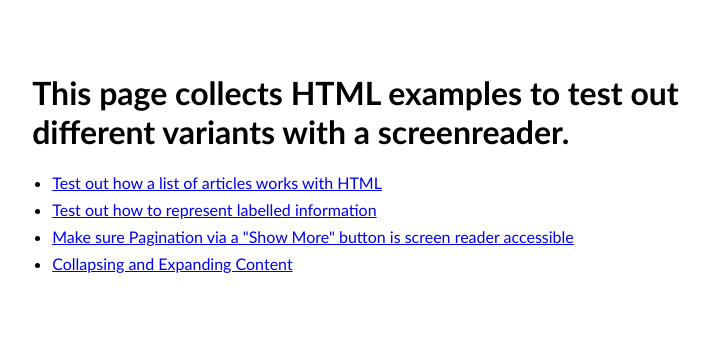
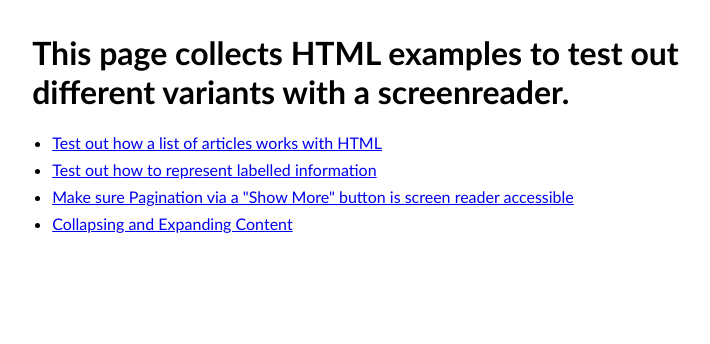
Before and after one commit to joyheron/a11y-playground, a plain HTML site: page index.html in a window 1280 px wide. Shown: the whole page, without its empty margins (283-993 px from the left). Drawn offline with Linux system fonts and the light colour scheme.

Commit message:
tweak body padding

```diff
--- a/joy.css
+++ b/joy.css
@@ -11,7 +11,7 @@ body {
   font-family: "Gill Sans", "Gill Sans MT", Calibri, "Trebuchet MS", sans-serif;
   margin: auto;
   max-width: 70ch;
-  padding: var(--spacer-lg);
+  padding: var(--spacer-sm);
 }
 
 ul {
```
